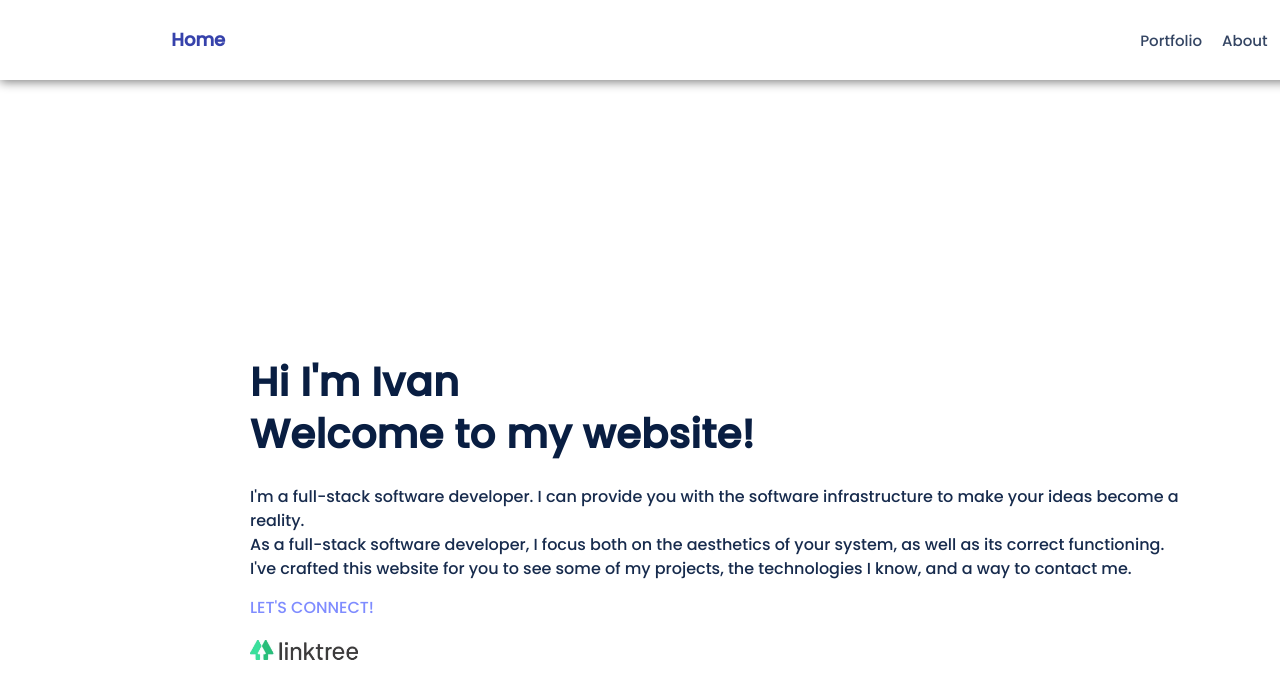
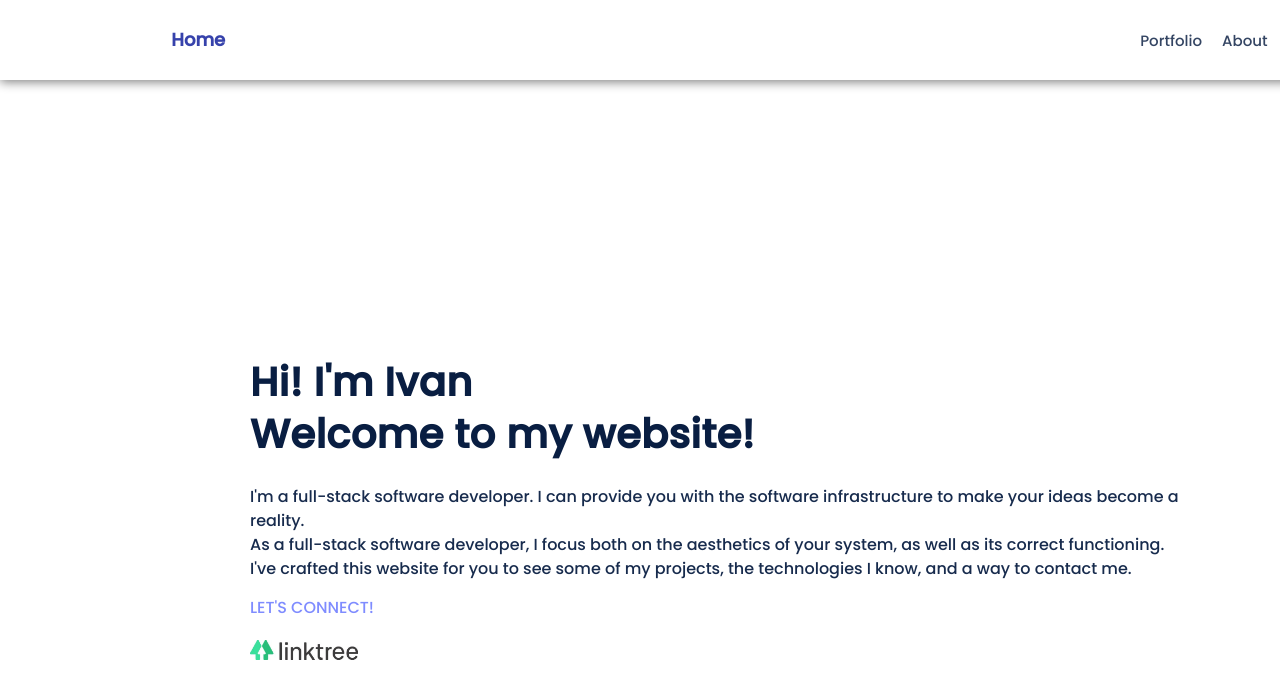
Before and after one commit to IvanDerlich/Portfolio, a React (Create React App) app: page / in a window 1280 px wide. Shown: the top 698 px of the page. Built offline with nearby package versions, Linux system fonts and the light colour scheme; the HTML template or start-up script is replaced by a standard one.

Commit message:
Add comma

```diff
--- a/src/Components/Home.js
+++ b/src/Components/Home.js
@@ -6,7 +6,7 @@ function Home(props) {
   return (
     <div className="Home" id="home">
       <div className="home-content">
-        <div class="title" >Hi I'm Ivan</div>
+        <div class="title" >Hi! I'm Ivan</div>
         <div class="title" >Welcome to my website!</div>
         <br>
 
```
Also changed, not shown: 1 other file (tests, documents, lock files or other folders).
